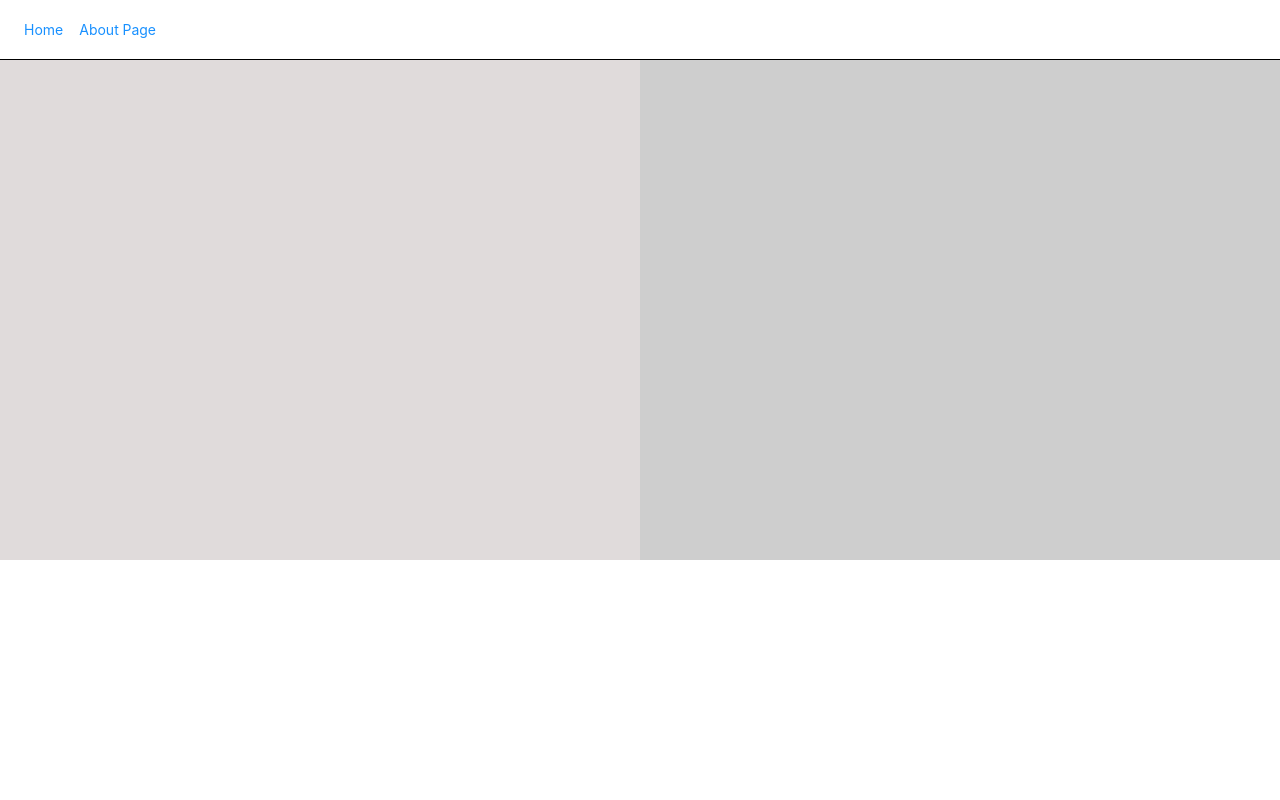
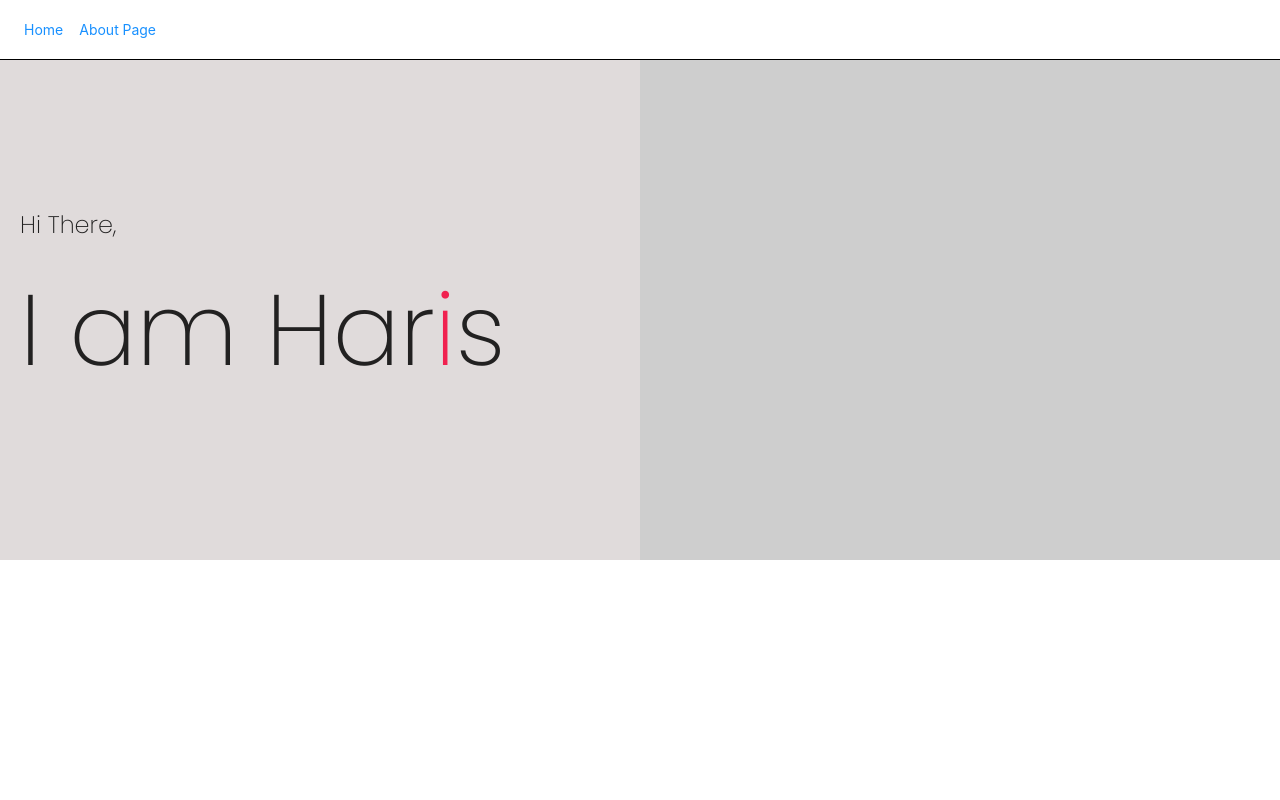
Before and after one commit to MohammedHaris96/Blog-Page, a React (Create React App) app: page / in a window 1280 px wide. Shown: the top 800 px of the page. Built offline with nearby package versions, Linux system fonts and the light colour scheme; data requests are answered from the project's data file; the HTML template or start-up script is replaced by a standard one.

Commit message:
added name and welcome msg

```diff
--- a/src/Components/Homepage.js
+++ b/src/Components/Homepage.js
@@ -3,6 +3,7 @@ import BlogList from "./BlogList";
 import { useState, useEffect } from "react";
 import Footer from "./Footer";
 import { Skeleton } from "antd";
+import { Stack } from "@mui/material";
 
 // import AuthorImage from "./AuthorImage";
 const Homepage = () => {
@@ -57,8 +58,15 @@ const Homepage = () => {
   return (
     <>
       <div className="homepage-container">
- <div className="intro-content"></div>
- <div className="homepage-img"></div>
+        <div className="intro-content">
+          <div className="text-content">
+            <h4>Hi There,</h4>
+          </div>
+          <div className="text-content-name">
+            I am Har<span className="name-auth">i</span>s
+          </div>
+        </div>
+        <div className="homepage-img"></div>
       </div>
 
       <Footer />
--- a/src/Components/Styles/Homepage.css
+++ b/src/Components/Styles/Homepage.css
@@ -27,9 +27,30 @@
 }
 
 .intro-content {
+  display: flex;
+  justify-content: center;
+  flex-direction: column;
   height: 500px;
+  padding: 0px 20px 0px 20px;
   background-color: rgb(224, 219, 219);
   width: 50%;
+}
+
+.name-auth {
+  color: #f0214f;
+}
+
+.text-content {
+  display: flex;
+  justify-content: start;
+  width: 100%;
+}
+
+.text-content-name {
+  display: flex;
+  justify-content: start;
+  width: 100%;
+  font-size: 100px;
 }
 
 .homepage-img {
```
